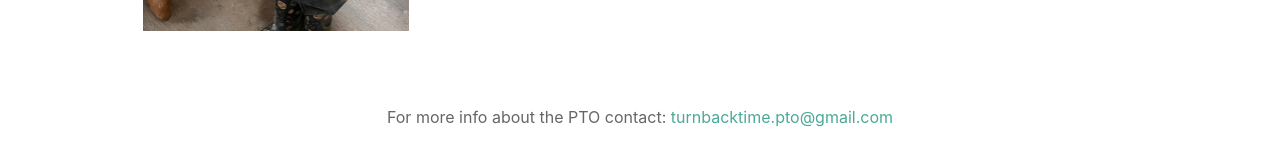
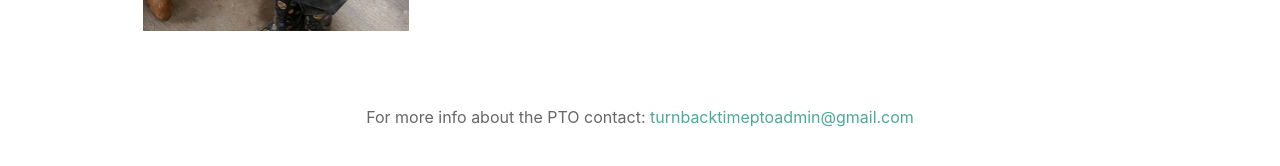
Before and after one commit to mrawdon/tbt-pto, a Jekyll site: the page built from index.html, in a window 1280 px wide and 900 px high, scrolled down 2327 px. Shown: the part 705-871 px from the top of the window. Built offline with Jekyll 4.4.1, drawn with Linux system fonts in a browser that asks for light colours; nearby versions of some CDN libraries.

Commit message:
Updated email

```diff
--- a/_config.yml
+++ b/_config.yml
@@ -9,7 +9,7 @@ facebook_username:
 instagram_username:
 twitter_username:
 youtube_username:
-email_address: turnbacktime.pto@gmail.com
+email_address: turnbacktimeptoadmin@gmail.com
 
 
 
```
